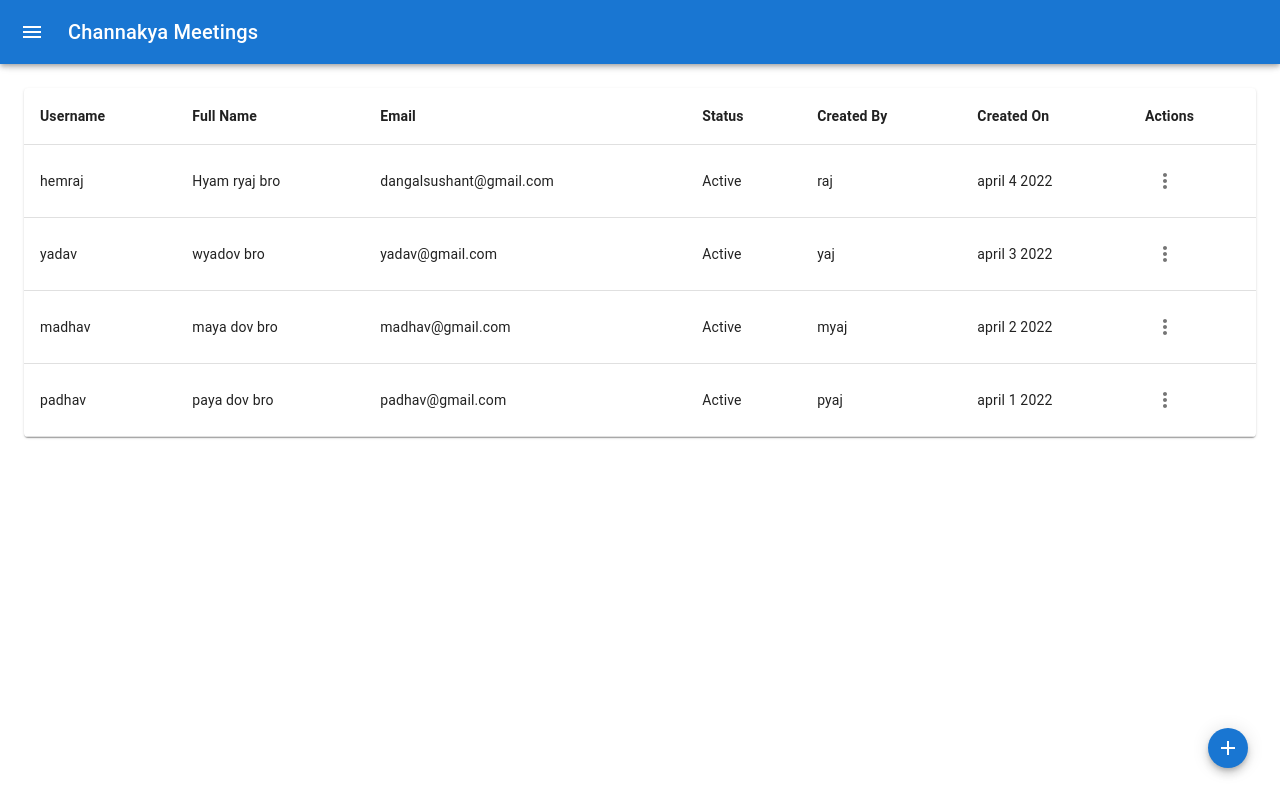
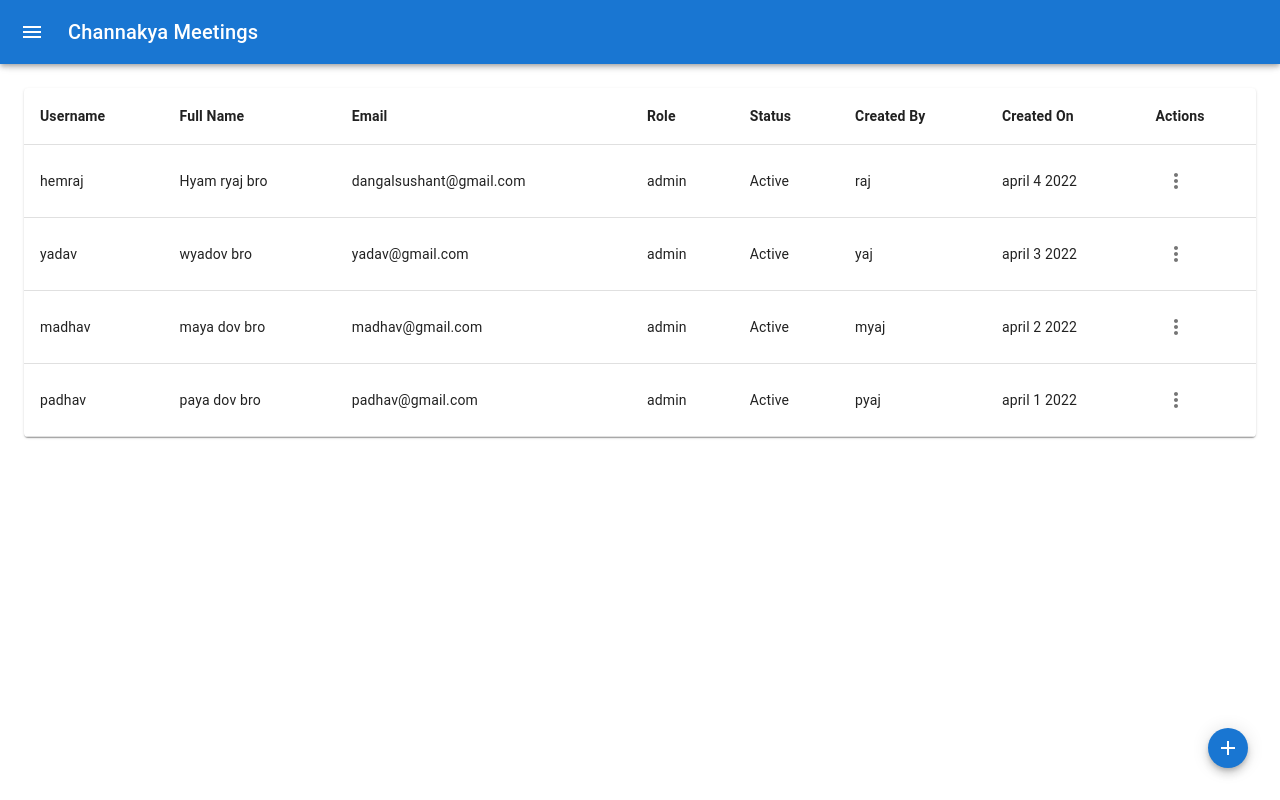
Before and after one commit to sabbbin/meeting, a React (Vite) app: page /userTable in a window 1280 px wide. Built offline with nearby package versions, Linux system fonts and the light colour scheme; no server answers.

Commit message:
feat: added role to users

```diff
--- a/src/Tables/userTable.tsx
+++ b/src/Tables/userTable.tsx
@@ -15,10 +15,10 @@ export interface IUser {
     username: string,
     fullName: string,
     email: string,
+    role: string,
     status: string,
     createdBy: string,
     createdOn: string
-
 };
 
 const columnHelper = createColumnHelper<IUser>()
@@ -31,6 +31,7 @@ const defaultData: IUser[] = [
         status: 'Active',
         createdBy: 'raj',
         createdOn: 'april 4 2022',
+        role: 'admin',
     },
     {
         username: 'yadav',
@@ -38,7 +39,8 @@ const defaultData: IUser[] = [
         email: 'yadav@gmail.com',
         status: 'Active',
         createdBy: 'yaj',
-        createdOn: 'april 3 2022'
+        createdOn: 'april 3 2022',
+        role: 'admin',
     },
     {
         username: 'madhav',
@@ -46,7 +48,8 @@ const defaultData: IUser[] = [
         fullName: 'maya dov  bro',
         status: 'Active',
         createdBy: 'myaj',
-        createdOn: 'april 2 2022'
+        createdOn: 'april 2 2022',
+        role: 'admin',
     },
     {
         username: 'padhav',
@@ -54,7 +57,8 @@ const defaultData: IUser[] = [
         fullName: 'paya dov bro',
         status: 'Active',
         createdBy: 'pyaj',
-        createdOn: 'april 1 2022'
+        createdOn: 'april 1 2022',
+        role: 'admin',
     }
 ]
 
@@ -83,8 +87,14 @@ export default function UserTable() {
                 cell: info => info.getValue(),
                 footer: info => info.column.id,
             }),
+
             columnHelper.accessor(row => row.email, {
                 header: "Email",
+                cell: info => info.getValue(),
+                footer: info => info.column.id,
+            }),
+            columnHelper.accessor('role', {
+                header: "Role",
                 cell: info => info.getValue(),
                 footer: info => info.column.id,
             }),
@@ -172,6 +182,7 @@ export default function UserTable() {
                 <Menu open={open} anchorEl={anchorEl} onClose={handleClose}>
                     <MenuItem>Edit</MenuItem>
                     <MenuItem>Delete</MenuItem>
+                    <MenuItem>Change Status</MenuItem>
                 </Menu>
             </TableContainer>
         </>
```
